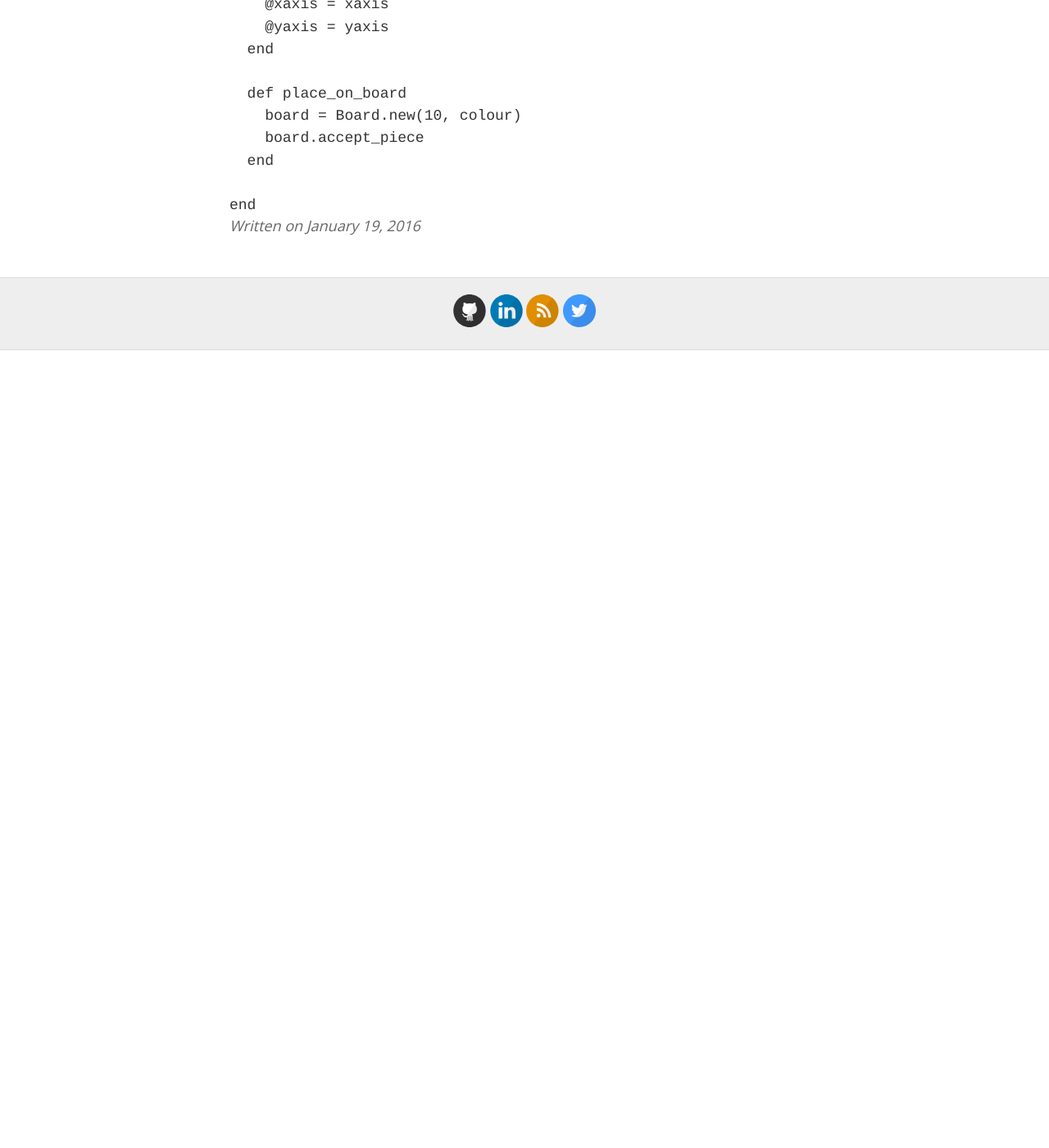
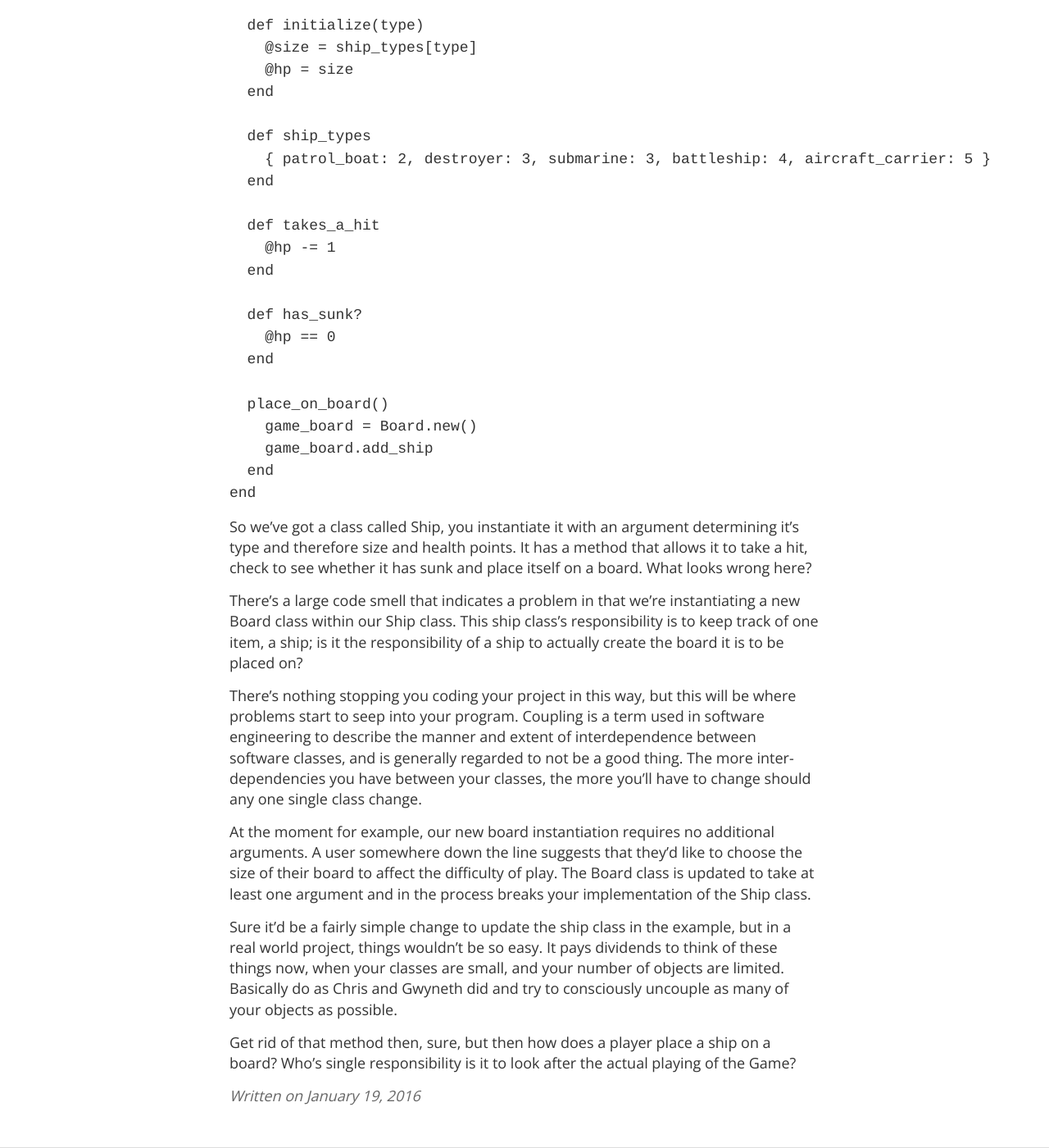
Before and after one commit to Teeohbee/Teeohbee.github.io, a Jekyll site: the page built from _posts/2016-01-19-Conscious-Uncoupling-and-the-Single-Responsibility-Principle.md, in a window 1280 px wide and 1400 px high, scrolled down 941 px. Shown: the whole window at 82% size. Built offline with Jekyll 4.4.1, drawn with Linux system fonts in a browser that asks for light colours; Markdown is read by kramdown in place of the engine named in the settings; comment, search, counter and statistics services are not loaded; before the commit the page ends 1368 px from its top, so only the background shows below that; some of the changed text lies outside the part shown.

Commit message:
Update 2016-01-19-Conscious-Uncoupling-and-the-Single-Responsibility-Principle.md

````diff
--- a/_posts/2016-01-19-Conscious-Uncoupling-and-the-Single-Responsibility-Principle.md
+++ b/_posts/2016-01-19-Conscious-Uncoupling-and-the-Single-Responsibility-Principle.md
@@ -11,20 +11,44 @@ The simplest explanation is that in general every class, or module of code, shou
 
 Robert 'Uncle Bob' Martin's quote at the top of this blog post refers to one of the key advatnages that SRP classes afford you. Change. Change is inevitable. Requirements change, clients change, technologies change, everything changes and by following the SRP, you can somewhat mitigate the chaos that change usually causes in your codebase.
 
-Let's look at a very simple code example using a good old fashioned chess analogy.
+Let's look at a very simple code example using a good old fashioned game of battleship.
 
 ```Ruby
-class Pawn
+class Ship
+  attr_reader :type, :size, :hp
 
-  def initialize(xaxis, yaxis)
-    @xaxis = xaxis
-    @yaxis = yaxis
+  def initialize(type)
+    @size = ship_types[type]
+    @hp = size
   end
 
-  def place_on_board
-    board = Board.new(10, colour)
-    board.accept_piece
+  def ship_types
+    { patrol_boat: 2, destroyer: 3, submarine: 3, battleship: 4, aircraft_carrier: 5 }
   end
 
+  def takes_a_hit
+    @hp -= 1
+  end
+
+  def has_sunk?
+    @hp == 0
+  end
+
+  place_on_board()
+    game_board = Board.new()
+    game_board.add_ship
+  end
 end
 ```
+
+So we've got a class called Ship, you instantiate it with an argument determining it's type and therefore size and health points. It has a method that allows it to take a hit, check to see whether it has sunk and place itself on a board. What looks wrong here?
+
+There's a large code smell that indicates a problem in that we're instantiating a new Board class within our Ship class. This ship class's responsibility is to keep track of one item, a ship; is it the responsibility of a ship to actually create the board it is to be placed on?
+
+There's nothing stopping you coding your project in this way, but this will be where problems start to seep into your program. Coupling is a term used in software engineering to describe the manner and extent of interdependence between software classes, and is generally regarded to not be a good thing. The more inter-dependencies you have between your classes, the more you'll have to change should any one single class change.
+
+At the moment for example, our new board instantiation requires no additional arguments. A user somewhere down the line suggests that they'd like to choose the size of their board to affect the difficulty of play. The Board class is updated to take at least one argument and in the process breaks your implementation of the Ship class.
+
+Sure it'd be a fairly simple change to update the ship class in the example, but in a real world project, things wouldn't be so easy. It pays dividends to think of these things now, when your classes are small, and your number of objects are limited. Basically do as Chris and Gwyneth did and try to consciously uncouple as many of your objects as possible.
+
+Get rid of that method then, sure, but then how does a player place a ship on a board? Who's single responsibility is it to look after the actual playing of the Game?
````
